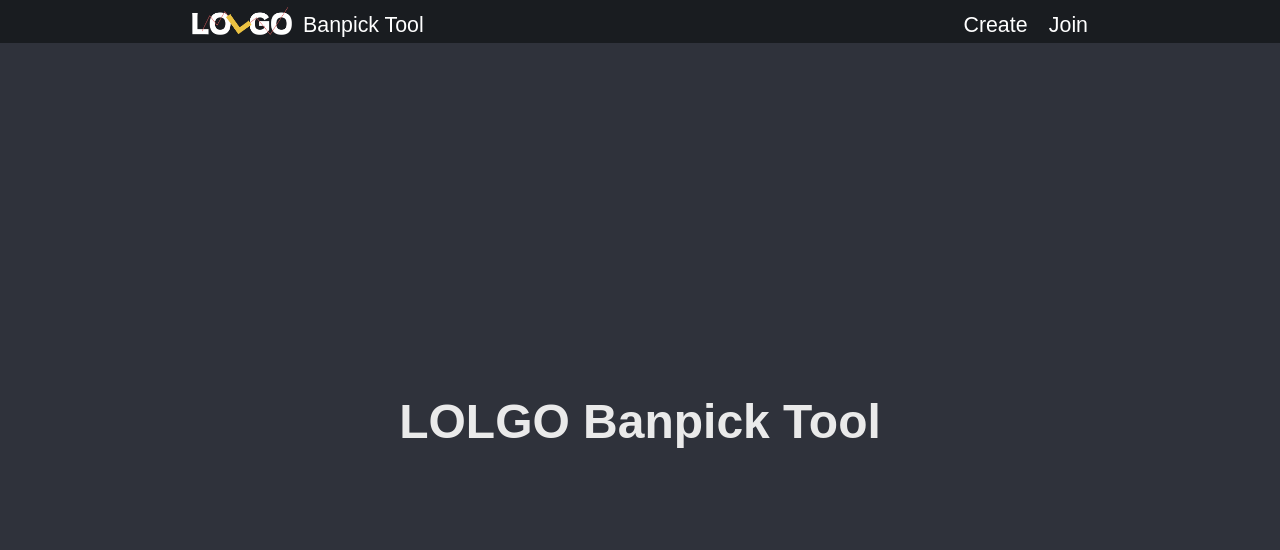
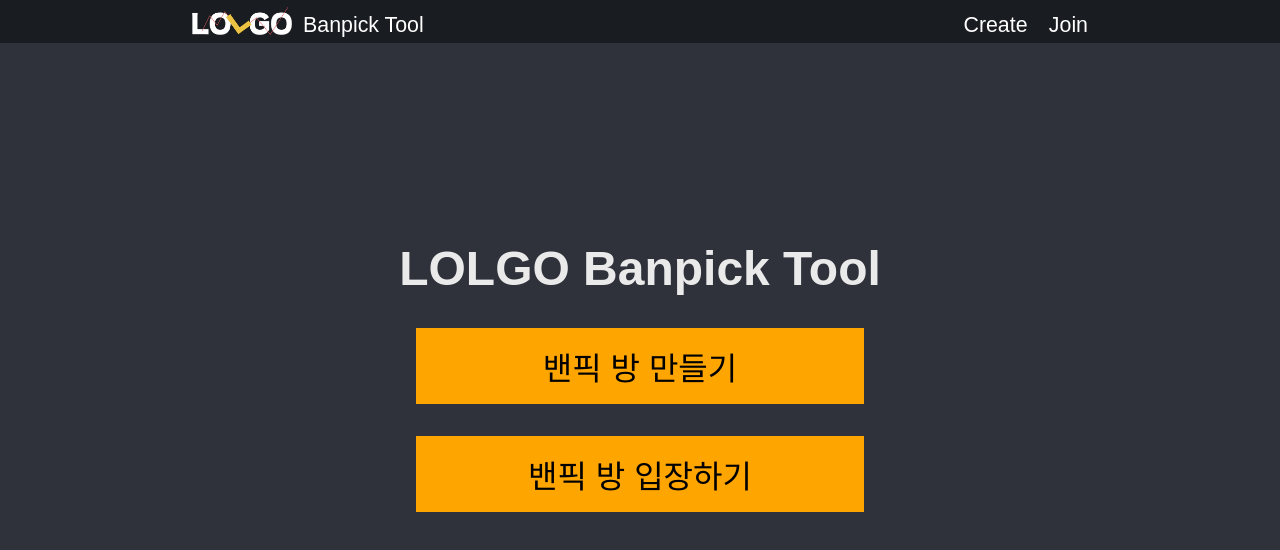
Before and after one commit to NormalPlayerJSH/lol-pickban-tool, a React (Create React App) app in the folder frontend/: page / in a window 1280 px wide. Shown: the top 550 px of the page. Built offline with nearby package versions, Linux system fonts and the light colour scheme; a web font is replaced by a local one.

Commit message:
프론트 메인 화면 구성

```diff
--- /dev/null
+++ b/frontend/src/Pages/Main/Main.module.css
@@ -0,0 +1,9 @@
+.btn {
+  width: 50%;
+  height: 10%;
+  margin-top: 3rem;
+}
+
+.btn:last-child {
+  margin-bottom: 10%;
+}
--- a/frontend/src/Pages/Main/Main.tsx
+++ b/frontend/src/Pages/Main/Main.tsx
@@ -2,14 +2,25 @@
 import { RouteComponentProps } from "react-router";
 import NavBar from "../NavBar/NavBar";
 import common from "../common.module.css";
+import Button from "../Common/Button/Button";
+import styles from "./Main.module.css";
 
 function Main(RCProps: RouteComponentProps) {
+  const move = (link: string) => {
+    RCProps.history.push(link);
+  };
   return (
     <>
       <NavBar RCProps={RCProps} from="main" />
       <div className={common.div}>
         <div className={common.inner}>
           <div className={common.mainTitle}>LOLGO Banpick Tool</div>
+          <Button className={styles.btn} onClick={() => move("/create")}>
+            밴픽 방 만들기
+          </Button>
+          <Button className={styles.btn} onClick={() => move("/join")}>
+            밴픽 방 입장하기
+          </Button>
         </div>
       </div>
     </>
```
Also changed, not shown: 1 other file (tests, documents, lock files or other folders).
